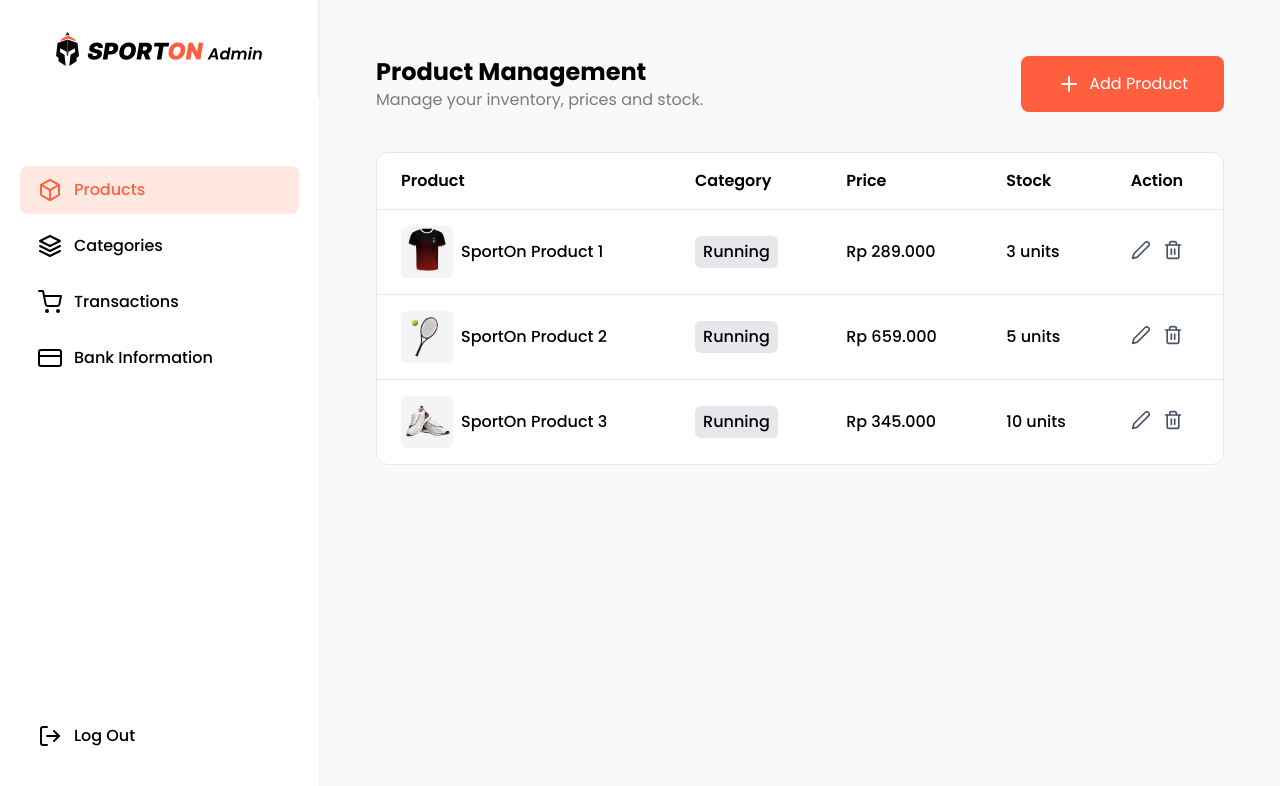
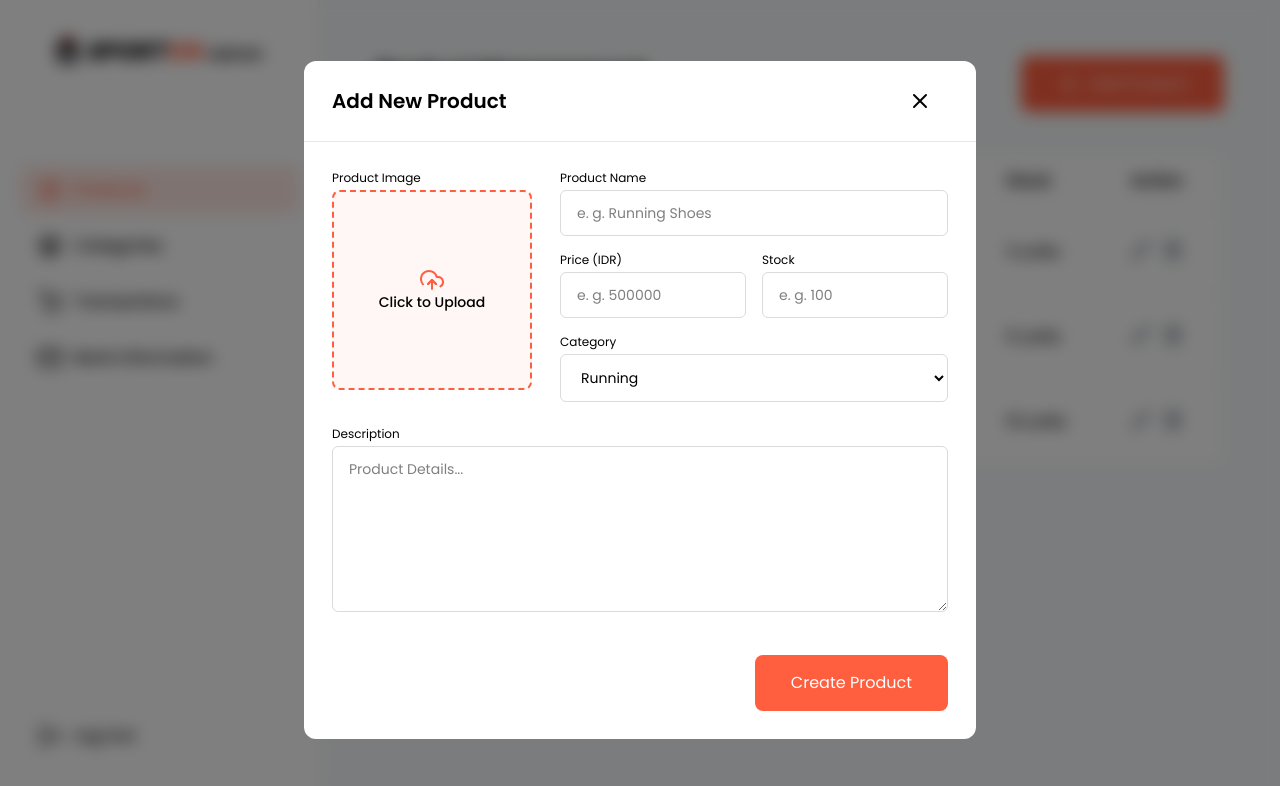
Before and after one commit to frsyi/sporton-fe, a Next.js app: page /admin/products in a window 1280 px wide. Both pictures are taken after a click on the button "Add Product". Shown: the top 786 px of the page. Built offline with nearby package versions, Linux system fonts and the light colour scheme.

Commit message:
feat: add product modal with image upload preview

```diff
--- a/app/(dashboard)/admin/products/page.tsx
+++ b/app/(dashboard)/admin/products/page.tsx
@@ -1,8 +1,18 @@
+"use client";
+
 import Button from "@/app/(landing)/components/ui/button";
 import { FiPlus } from "react-icons/fi";
 import ProductTable from "../../components/products/product-table";
+import ProductModal from "../../components/products/product-modal";
+import { useState } from "react";
 
 const ProductManagement = () => {
+  const [isOpen, setIsOpen] = useState(false);
+
+  const handleCloseModal = () => {
+    setIsOpen(false);
+  };
+
   return (
     <div>
       <div className="flex justify-between items-center mb-10">
@@ -10,12 +20,13 @@ const ProductManagement = () => {
           <h1 className="font-bold text-2xl">Product Management</h1>
           <p className="opacity-50">Manage your inventory, prices and stock.</p>
         </div>
-        <Button className="rounded-lg">
+        <Button className="rounded-lg" onClick={() => setIsOpen(true)}>
           <FiPlus size={24} />
           Add Product
         </Button>
       </div>
       <ProductTable />
+      <ProductModal isOpen={isOpen} onClose={handleCloseModal} />
     </div>
   );
 };
--- /dev/null
+++ b/app/(dashboard)/components/products/product-modal.tsx
@@ -0,0 +1,86 @@
+import Button from "@/app/(landing)/components/ui/button";
+import Modal from "../ui/modal";
+import ImageUploadPreview from "../ui/image-upload-preview";
+import { useState } from "react";
+
+type TProductModalProps = {
+  isOpen: boolean;
+  onClose: () => void;
+};
+
+const ProductModal = ({ isOpen, onClose }: TProductModalProps) => {
+  const [imageFile, setImageFile] = useState<File | null>(null);
+  const [imagePreview, setImagePreview] = useState<string | null>(null);
+
+  return (
+    <Modal isOpen={isOpen} onClose={onClose} title="Add New Product">
+      <div className="flex flex-col gap-6">
+        <div className="flex gap-7">
+          <div className="min-w-50">
+            <ImageUploadPreview
+              label="Product Image"
+              value={imagePreview}
+              onChange={(file) => {
+                setImageFile(file);
+                setImagePreview(URL.createObjectURL(file));
+              }}
+            />
+          </div>
+          <div className="flex flex-col gap-4 w-full">
+            <div className="input-group-admin">
+              <label htmlFor="productName">Product Name</label>
+              <input
+                type="text"
+                id="productName"
+                name="productName"
+                placeholder="e. g. Running Shoes"
+              />
+            </div>
+            <div className="grid grid-cols-2 gap-4">
+              <div className="input-group-admin">
+                <label htmlFor="productPrice">Price (IDR)</label>
+                <input
+                  type="number"
+                  id="price"
+                  name="price"
+                  placeholder="e. g. 500000"
+                />
+              </div>
+              <div className="input-group-admin">
+                <label htmlFor="stock">Stock</label>
+                <input
+                  type="number"
+                  id="stock"
+                  name="stock"
+                  placeholder="e. g. 100"
+                />
+              </div>
+            </div>
+            <div className="input-group-admin">
+              <label htmlFor="category">Category</label>
+              <select name="category" id="category">
+                <option value="" disabled>
+                  Select Category
+                </option>
+                <option value="running">Running</option>
+                <option value="football">Football</option>
+              </select>
+            </div>
+          </div>
+        </div>
+        <div className="input-group-admin">
+          <label htmlFor="description">Description</label>
+          <textarea
+            name="description"
+            id="description"
+            rows={7}
+            placeholder="Product Details..."
+          ></textarea>
+        </div>
+        <Button className="ml-auto mt-3 rounded-lg">Create Product</Button>
+      </div>
+    </Modal>
+  );
+};
+
+export default ProductModal;
--- /dev/null
+++ b/app/(dashboard)/components/ui/image-upload-preview.tsx
@@ -0,0 +1,64 @@
+import Image from "next/image";
+import { useRef } from "react";
+import { FiUploadCloud } from "react-icons/fi";
+
+type TImageUploadPreviewProps = {
+  label?: string;
+  value?: string | null;
+  onChange: (file: File) => void;
+  className?: string;
+};
+
+const ImageUploadPreview = ({
+  label,
+  value,
+  onChange,
+  className,
+}: TImageUploadPreviewProps) => {
+  const fileInputRef = useRef<HTMLInputElement | null>(null);
+
+  const handleImageClick = () => {
+    fileInputRef?.current?.click();
+  };
+
+  const handleFileChange = (e: React.ChangeEvent<HTMLInputElement>) => {
+    if (e.target.files && e.target.files[0]) {
+      const file = e.target.files[0];
+      onChange(file);
+    }
+  };
+
+  return (
+    <div className={className}>
+      <label className="block text-xs mb-1">{label}</label>
+      <div
+        onClick={handleImageClick}
+        className="border-2 border-dashed border-primary bg-primary/5 rounded-lg h-50 flex flex-col justify-center items-center"
+      >
+        {value ? (
+          <Image
+            src={value}
+            alt="preview product"
+            className="w-full h-full object-cover"
+            width={190}
+            height={190}
+          />
+        ) : (
+          <>
+            <FiUploadCloud className="text-primary" size={24} />
+            <span className="text-sm font-medium">Click to Upload</span>
+          </>
+        )}
+        <input
+          type="file"
+          ref={fileInputRef}
+          className="hidden"
+          accept="image/*"
+          onChange={handleFileChange}
+        />
+      </div>
+    </div>
+  );
+};
+
+export default ImageUploadPreview;
--- a/app/globals.css
+++ b/app/globals.css
@@ -36,3 +36,14 @@ html {
 .input-group textarea {
   @apply px-4 py-2.5 bg-gray-100 w-full focus:border focus:border-gray-400 outline-none text-sm;
 }
+
+/* INPUT GROUP ADMIN */
+.input-group-admin label {
+  @apply block text-xs mb-1;
+}
+
+.input-group-admin input,
+.input-group-admin select,
+.input-group-admin textarea {
+  @apply px-4 py-3 w-full border border-[#DBDBDB] rounded-md focus:border-gray-500 outline-none text-sm;
+}
```
